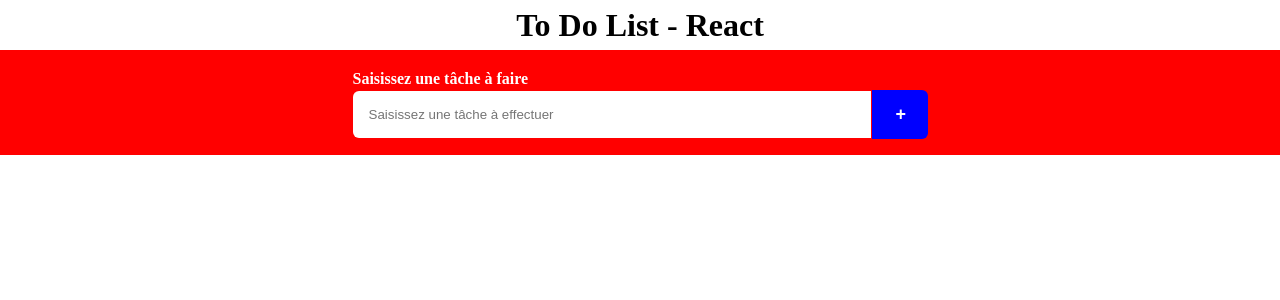
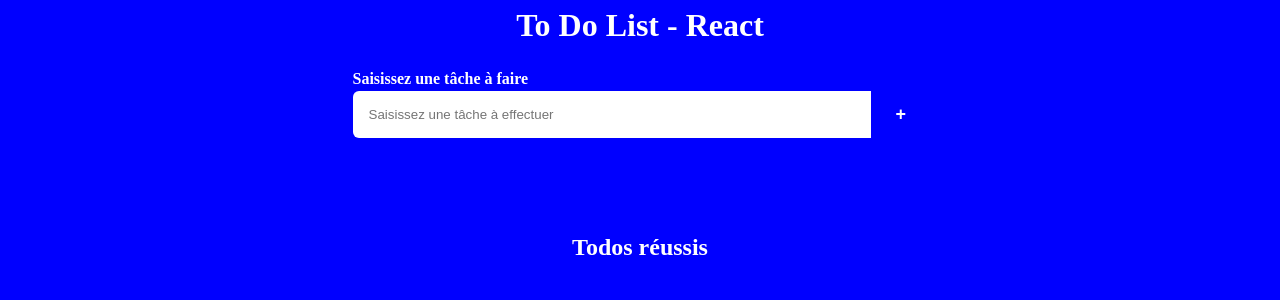
Before and after one commit to Sebastienbezombes/todo-react, a React (Create React App) app in the folder todo-app/: page / in a window 1280 px wide. Shown: the top 300 px of the page. Built offline with nearby package versions, Linux system fonts and the light colour scheme.

Commit message:
correction bug linux with watches, add delete todo and sucess todo

```diff
--- a/todo-app/package.json
+++ b/todo-app/package.json
@@ -6,9 +6,11 @@
     "@testing-library/jest-dom": "^4.2.4",
     "@testing-library/react": "^9.5.0",
     "@testing-library/user-event": "^7.2.1",
+    "npm": "^6.14.5",
     "react": "^16.13.1",
     "react-dom": "^16.13.1",
-    "react-scripts": "3.4.1"
+    "react-scripts": "^3.4.1",
+    "start": "^5.1.0"
   },
   "scripts": {
     "start": "react-scripts start",
--- a/todo-app/src/components/Form/Form.css
+++ b/todo-app/src/components/Form/Form.css
@@ -1,5 +1,7 @@
+body {
+    background: blue;
+}
 .Form {
-    background: red;
     display: flex;
     flex-direction: column;
     justify-content: center;
@@ -46,3 +48,31 @@
     background: white;
     color: blue;
 }
+.arrow {
+    color: red;
+    font-weight: bold;
+    margin-left: 16px;
+    cursor: pointer;
+}
+.ok {
+    color: blue;
+    font-weight: bold;
+    margin-left: 80px;
+    cursor: pointer;
+}
+.newContent {
+    margin: 16px 0;
+    display: flex;
+    align-items: center;
+    color: #101010;
+    background: white;
+    line-height: 64px;
+    padding: 0 24px;
+    border-radius: 6px;
+}
+.TodoCheckH2 {
+    font-size: 24px;
+    font-weight: bold;
+    margin-top: 96px;
+    color: white;
+}
--- a/todo-app/src/components/Form/Form.js
+++ b/todo-app/src/components/Form/Form.js
@@ -1,31 +1,60 @@
-import React, { Component, Children } from 'react'
+import React, { Component } from 'react'
 import './Form.css'
 
 export default class Form extends Component {
 
-    state = {
-        todo: "",
-        todos: []
+    addClass = (value1, value2, value3) => {
+        value1.classList.add("newContent");
+        value2.classList.add("ok");
+        value3.classList.add("arrow");
     }
 
-    addTodo = () => {
-        console.log("add toodoooo");
-        let input = document.querySelector('input');
-        const $form = document.querySelector('.Form');
-        let newContent = document.createElement('div');
-        newContent.style.cssText = "margin: 24px 0;display: flex; align-items: center; color: black; background: yellow; line-height: 64px; padding: 0 24px; border-radius: 6px";
-        newContent.textContent = input.value;
-        $form.append(newContent);
+    addTodoClick = () => {
+        const $input = document.querySelector('input');
+        const $todoList = document.querySelector('.TodoList');
+        const $todoCheck = document.querySelector('.TodoCheck');
+        const newContent = document.createElement('div');
+        const [ok, arrow] = [document.createElement('p'), document.createElement('p')];
+        this.addClass(newContent, ok, arrow);
+        [newContent.textContent, ok.textContent, arrow.textContent] = [$input.value ,"O", "X"];
+        ok.addEventListener('click', () => $todoCheck.append(newContent));
+        arrow.addEventListener('click', () => newContent.textContent = "");
+        newContent.append(ok, arrow);
+        $todoList.append(newContent);
+        $input.value = "";
+    }
+
+    addTodoKey = e => {
+       if (e.keyCode === 13) {
+        const $input = document.querySelector('input');
+        const $todoList = document.querySelector('.TodoList');
+        const $todoCheck = document.querySelector('.TodoCheck');
+        const newContent = document.createElement('div');
+        const [ok, arrow] = [document.createElement('p'), document.createElement('p')];
+        this.addClass(newContent, ok, arrow);
+        [newContent.textContent, ok.textContent, arrow.textContent] = [$input.value ,"O", "X"];
+        ok.addEventListener('click', () => $todoCheck.append(newContent));
+        arrow.addEventListener('click', () => newContent.textContent = "");
+        newContent.append(ok, arrow);
+        $todoList.append(newContent);
+        $input.value = "";
+       }
     }
 
     render() {
         return (
-            <div className="Form">
+            <div className="Form" onKeyUp={this.addTodoKey}>
 
                 <div className="FormSearch">
                     <label for="todo">Saisissez une tâche à faire</label>
                     <input id="todo" placeholder="Saisissez une tâche à effectuer" />
-                    <button type="button" className="Search" onClick={this.addTodo}>+</button>
+                    <button type="button" className="Search" onClick={this.addTodoClick}>+</button>
+                </div>
+
+                <div class="TodoList"></div>
+
+                <div class="TodoCheck">
+                    <h2 class="TodoCheckH2">Todos réussis</h2>
                 </div>
 
             </div>
--- a/todo-app/src/components/Title/Title.css
+++ b/todo-app/src/components/Title/Title.css
@@ -3,4 +3,5 @@
     font-weight: bold;
     text-align: center;
     line-height: 50px;
+    color: white;
 }
```
Also changed, not shown: 1 other file (tests, documents, lock files or other folders).
